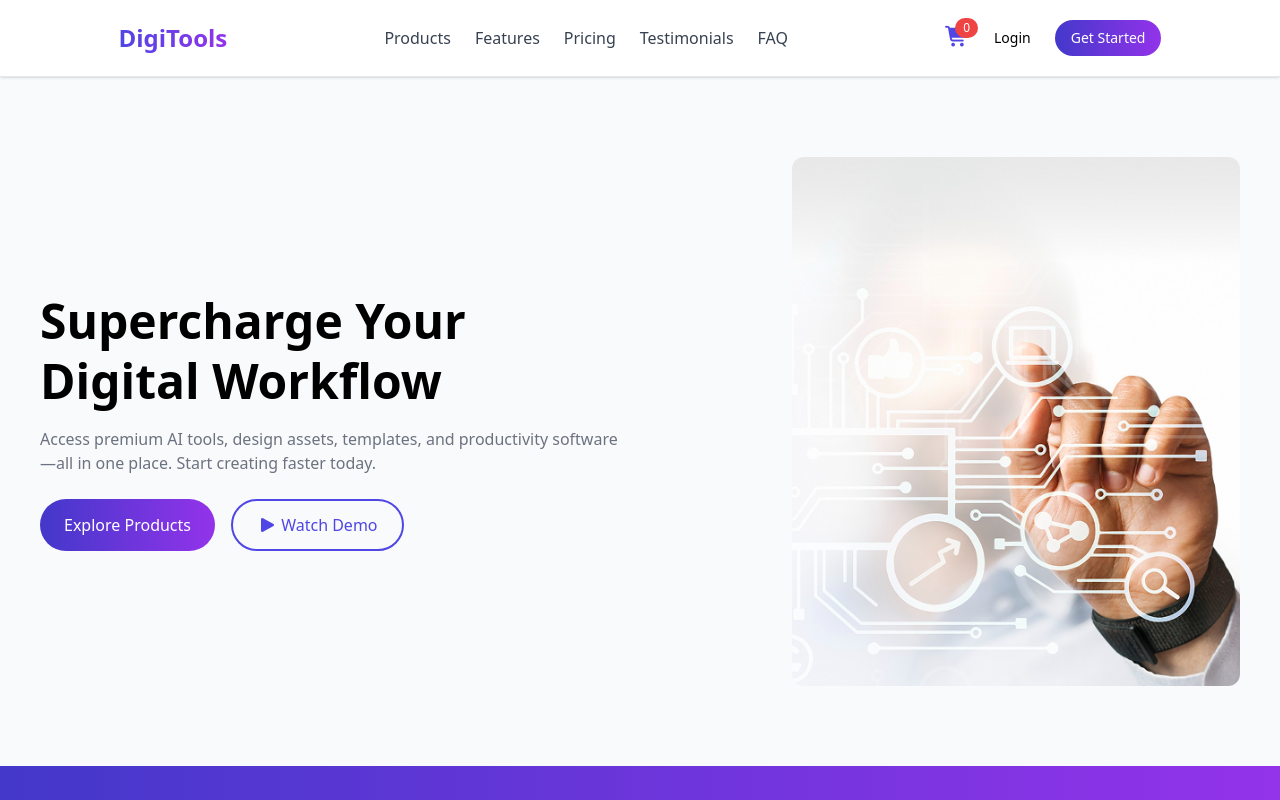
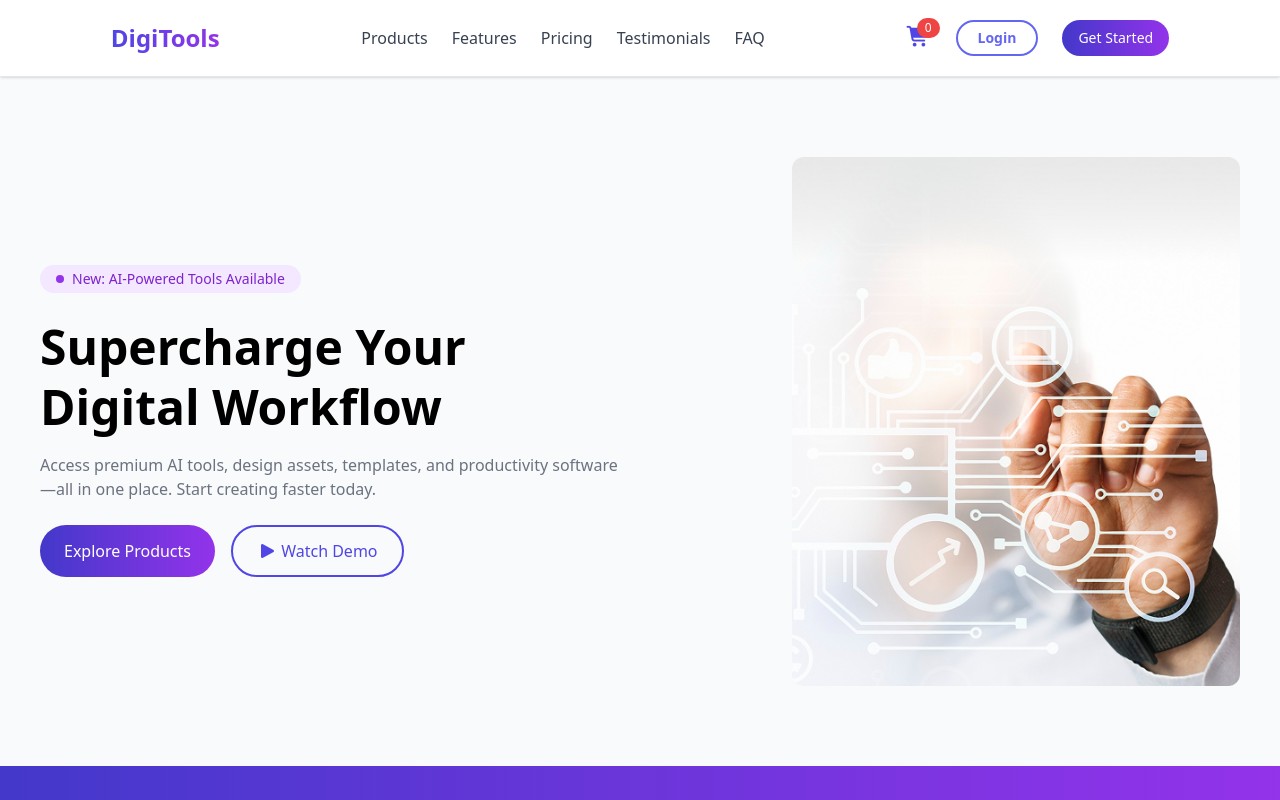
Before and after one commit to sumonsheikh0/digitools, a React (Vite) app: page / in a window 1280 px wide. Shown: the top 800 px of the page. Built offline with nearby package versions, Linux system fonts and the light colour scheme.

Commit message:
hover fix and ui update

```diff
--- a/src/App.jsx
+++ b/src/App.jsx
@@ -38,12 +38,12 @@ export default function App() {
       <nav className="sticky top-0 z-50 bg-white backdrop-blur-md border-b flex justify-around items-center px-10 py-5 bg-white shadow">
         <h1 className="text-2xl font-bold bg-gradient-to-r from-indigo-600 to-purple-600 bg-clip-text text-transparent">DigiTools</h1>
 
-        <div className="flex gap-6 text-gray-700">
-          <span>Products</span>
-          <span>Features</span>
-          <span>Pricing</span>
-          <span>Testimonials</span>
-          <span>FAQ</span>
+        <div className="flex gap-6 text-gray-700 ">
+          <span className=" hover:text-indigo-700  cursor-pointer ">Products</span>
+          <span className=" hover:text-indigo-700  cursor-pointer ">Features</span>
+          <span className=" hover:text-indigo-700  cursor-pointer ">Pricing</span>
+          <span className=" hover:text-indigo-700  cursor-pointer ">Testimonials</span>
+          <span className=" hover:text-indigo-700  cursor-pointer ">FAQ</span>
         </div>
 
 
@@ -72,7 +72,7 @@ export default function App() {
             </span>
           </div>
 
-          <button className="text-sm">Login</button>
+          <button className= " font-bold text-indigo-500 text-sm border-2 border-indigo-500 px-5 py-1.5 rounded-full hover:text-white hover:bg-gradient-to-r from-indigo-700 to-purple-600">Login</button>
 
           <button className="bg-gradient-to-r from-indigo-700 to-purple-600 text-white px-4 py-2 rounded-full text-sm">
             Get Started
@@ -84,13 +84,17 @@ export default function App() {
       <section className="max-w-7xl mx-auto grid md:grid-cols-2 gap-4 px-10 py-20 items-center">
 
         <div>
+          <div className="inline-flex items-center gap-2 bg-purple-100 text-purple-700 px-4 py-1 rounded-full text-sm font-medium mb-6">
+            <span className="w-2 h-2 bg-purple-600 rounded-full"></span>
+            New: AI-Powered Tools Available
+          </div>
           <h1 className="text-5xl font-bold leading-tight">
             Supercharge Your <br /> Digital Workflow
           </h1>
 
           <p className="text-gray-500 mt-4">
             Access premium AI tools, design assets, templates, and productivity
-  software—all in one place. Start creating faster today.
+            software—all in one place. Start creating faster today.
           </p>
 
           <div className="flex gap-4 mt-6">
```
